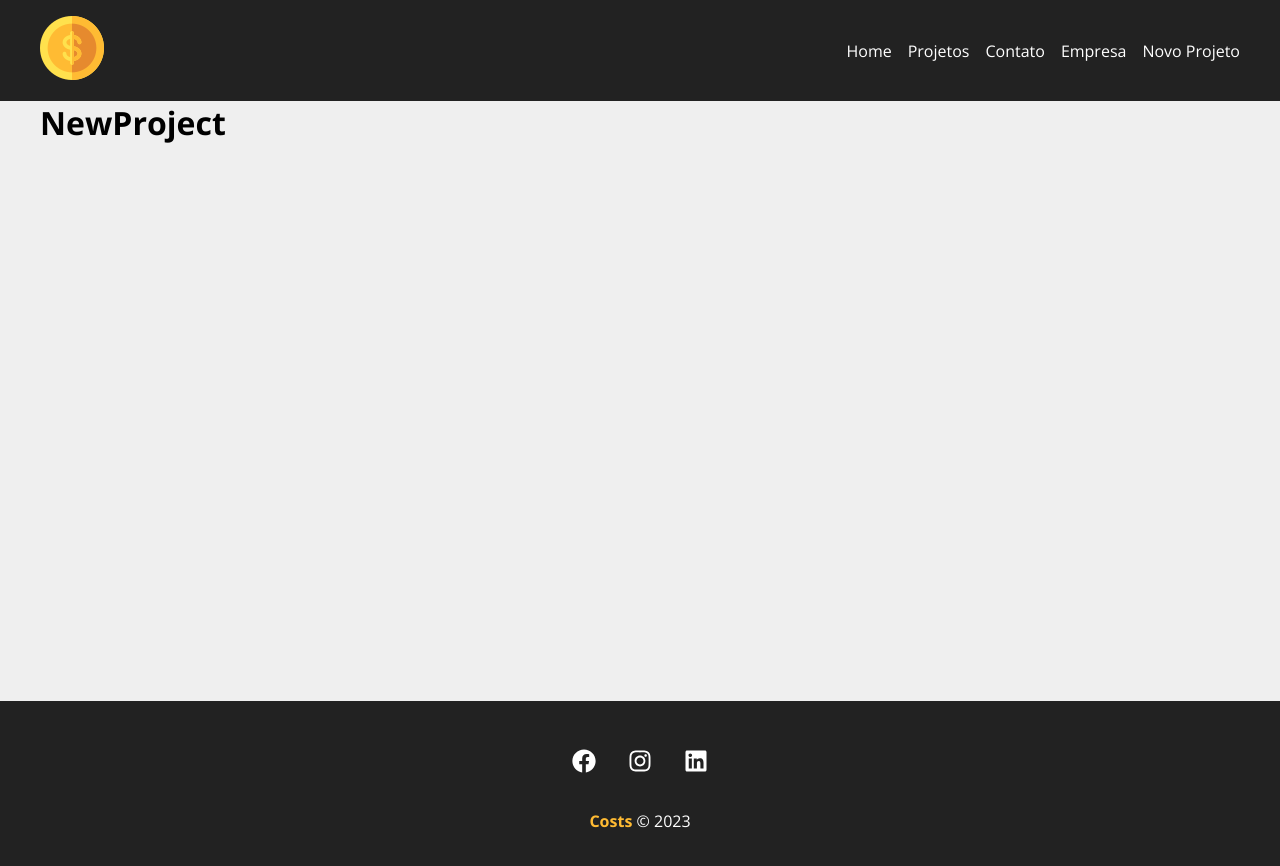
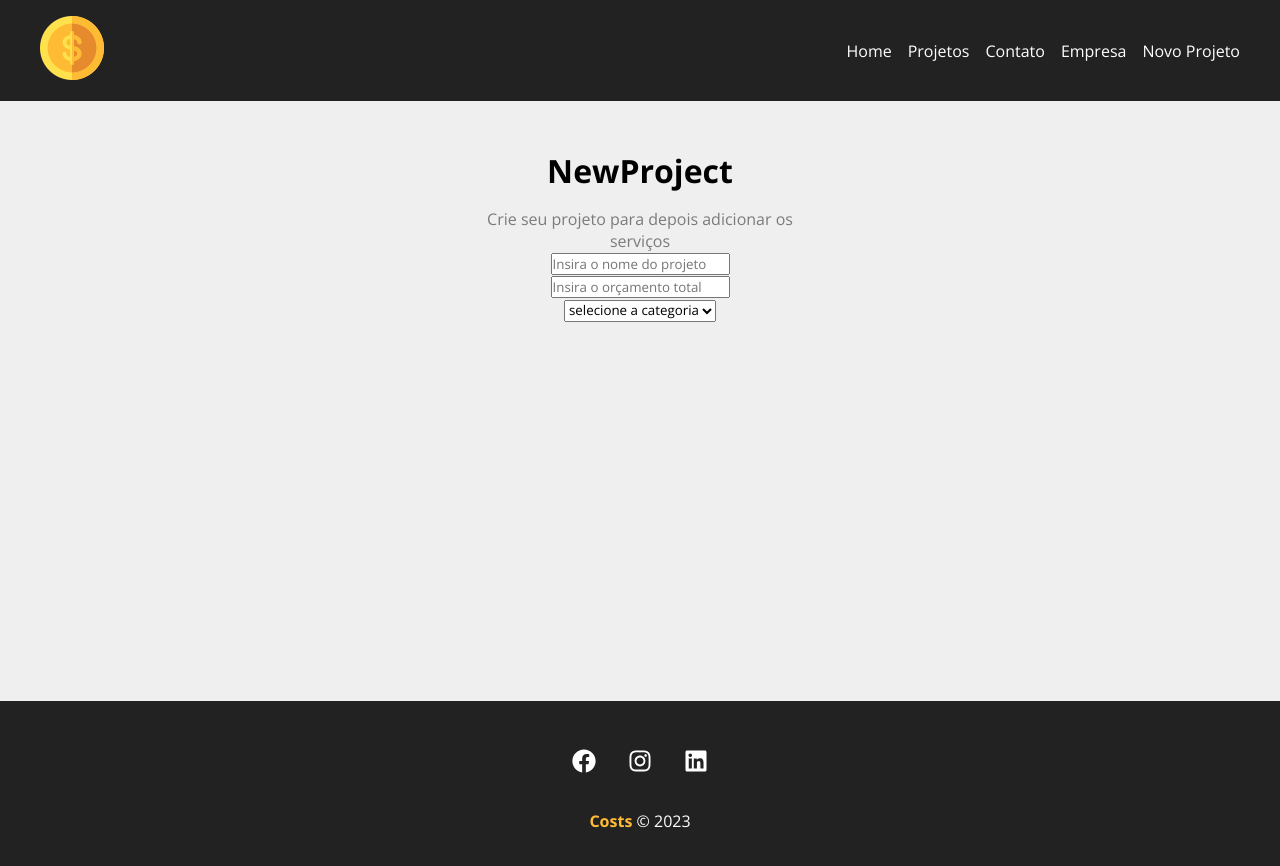
Before and after one commit to ighoralves/first-react-project, a React (Vite) app: page /newproject in a window 1280 px wide. Shown: the top 866 px of the page. Built offline with nearby package versions, Linux system fonts and the light colour scheme.

Commit message:
criando um formulário

```diff
--- a/src/components/pages/Home.jsx
+++ b/src/components/pages/Home.jsx
@@ -11,7 +11,7 @@
         Bem-vindo ao <span>Costs</span>
       </h1>
       <p>Comece a genrenciar seus projetos agora mesmo!</p>
-      <LinkButton to="/project" text="Criar Projeto" />
+      <LinkButton to="/newproject" text="Criar Projeto" />
       <img src={savings} alt="Costs" />
     </section>
   );
--- a/src/components/pages/NewProject.jsx
+++ b/src/components/pages/NewProject.jsx
@@ -1,7 +1,13 @@
+import ProjectForm from "../../project/ProjectForm";
+
+import styles from "./NewProject.module.css";
+
 function NewProject() {
   return (
-    <div>
+    <div className={styles.newproject_container}>
       <h1>NewProject</h1>
+      <p>Crie seu projeto para depois adicionar os serviços</p>
+      <ProjectForm />
     </div>
   );
 }
--- /dev/null
+++ b/src/components/pages/NewProject.module.css
@@ -0,0 +1,13 @@
+.newproject_container {
+  width: 450px;
+  margin: 0 auto;
+  padding: 3em;
+}
+
+.newproject_container h1 {
+  margin-bottom: 0.5em;
+}
+
+.newproject_container p {
+  color: #7b7b7b;
+}
--- /dev/null
+++ b/src/project/ProjectForm.jsx
@@ -0,0 +1,21 @@
+function ProjectForm() {
+  return (
+    <form>
+      <div>
+        <input type="text" placeholder="Insira o nome do projeto" />
+      </div>
+      <div>
+        <input type="number" placeholder="Insira o orçamento total" />
+      </div>
+      <div>
+        <select name="category_id">
+          <option disable selected>
+            selecione a categoria
+          </option>
+        </select>
+      </div>
+    </form>
+  );
+}
+
+export default ProjectForm;
```
